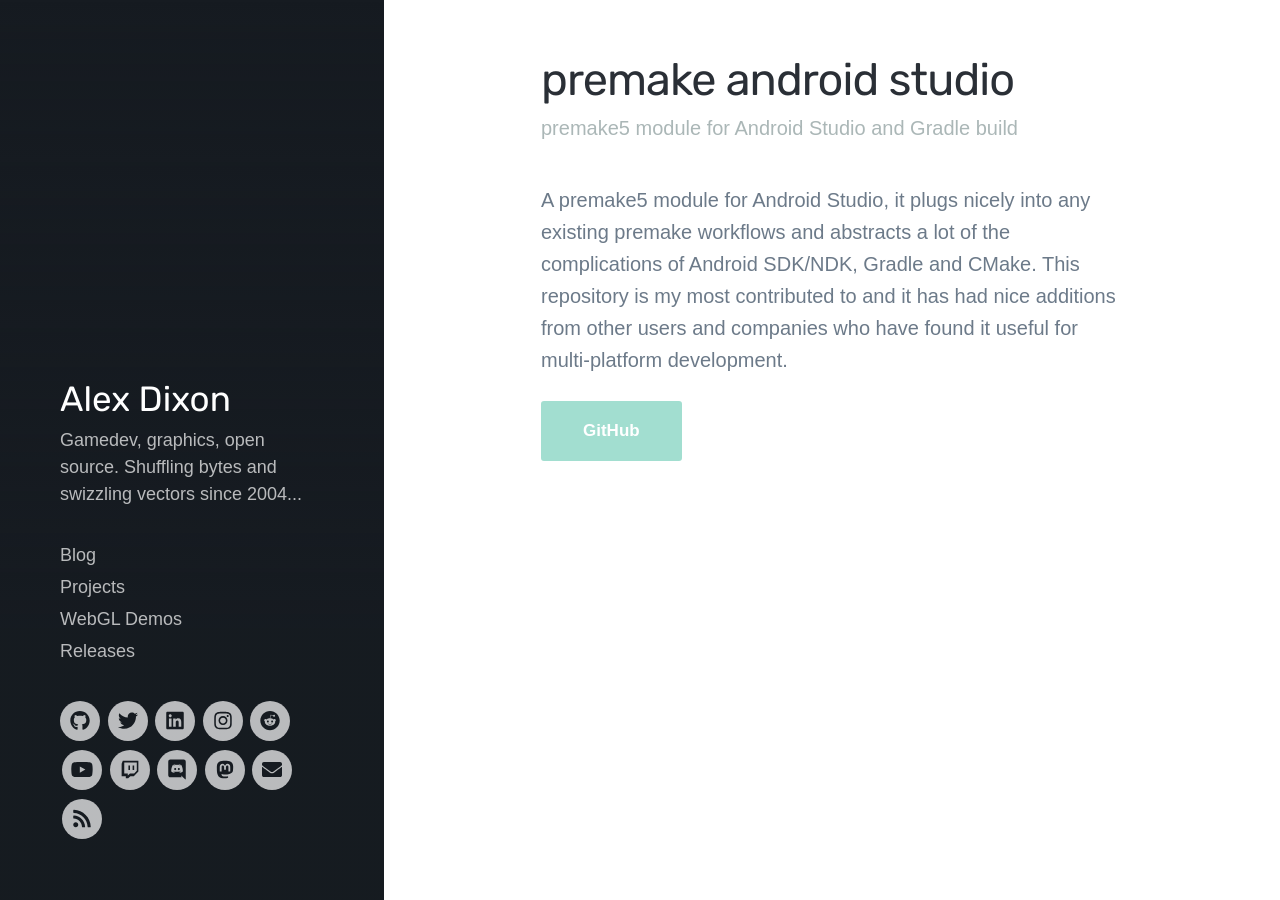
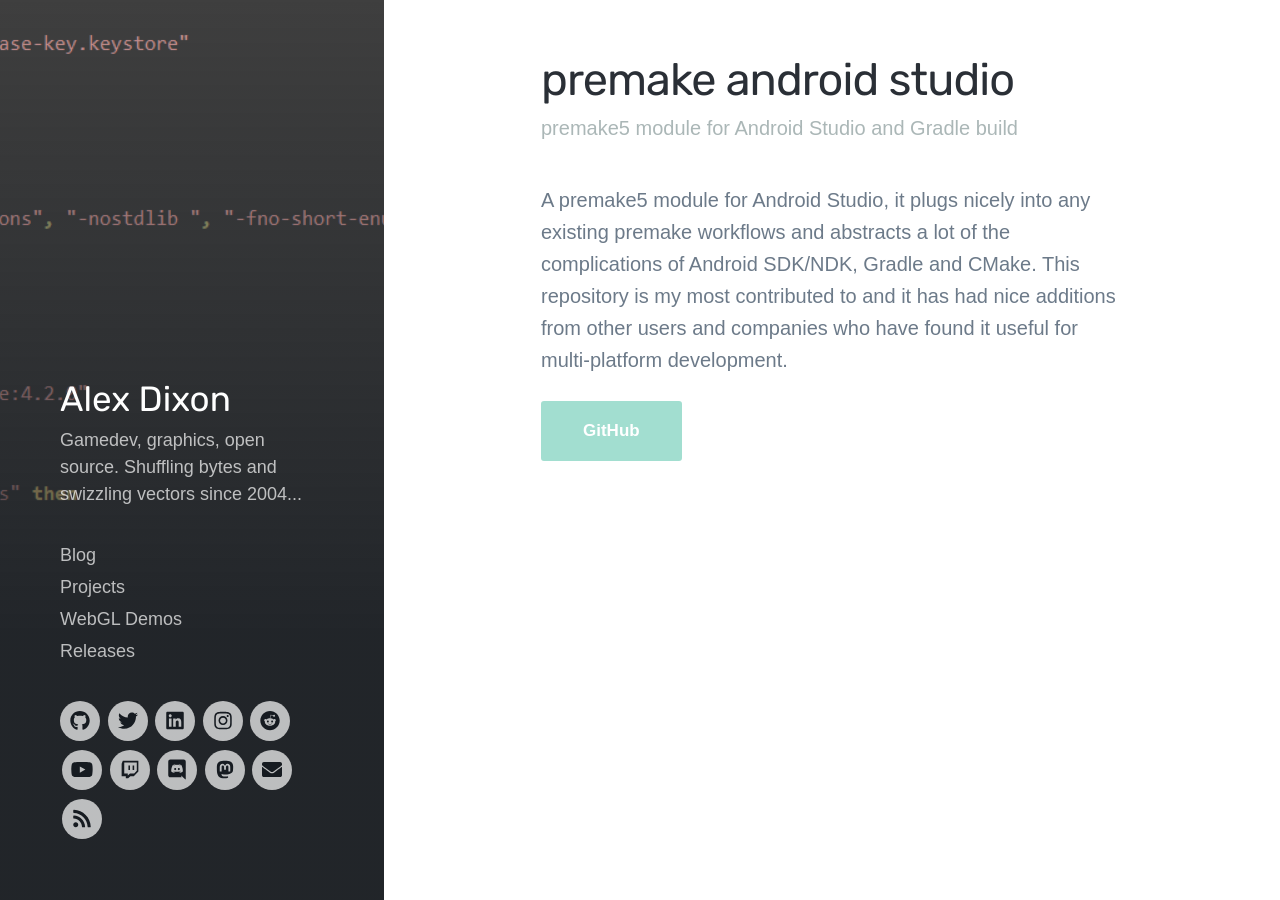
Before and after one commit to polymonster/polymonster.github.io, a Jekyll site: the page built from _projects/premake.md, in a window 1280 px wide and 900 px high. Built offline with Jekyll 4.4.1, drawn with Linux system fonts in a browser that asks for light colours; nearby versions of some CDN libraries; some web fonts are replaced.

Commit message:
- add images for jsn and premake android studio

```diff
--- a/_projects/premake.md
+++ b/_projects/premake.md
@@ -2,6 +2,7 @@
 title: 'premake android studio'
 subtitle: 'premake5 module for Android Studio and Gradle build'
 date: 2020-09-25 00:00:00
+featured_image: '/images/premake_android_studio.png'
 ---
 
 A premake5 module for Android Studio, it plugs nicely into any existing premake workflows and abstracts a lot of the complications of Android SDK/NDK, Gradle and CMake. This repository is my most contributed to and it has had nice additions from other users and companies who have found it useful for multi-platform development.
```
Also changed, not shown: _projects/jsn.md (+1 -0 lines), images/jsn.png (added), images/premake_android_studio.png (added).
